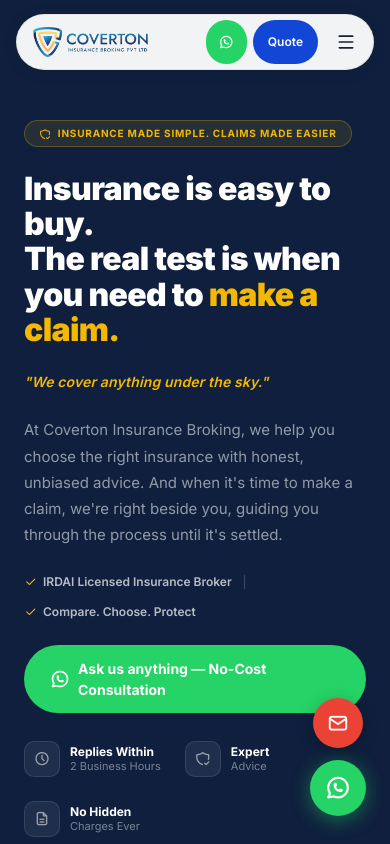
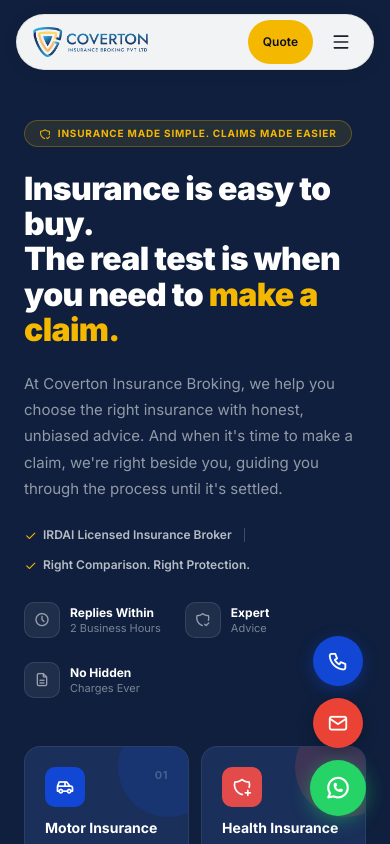
Before and after one commit to maheshdharma98/Coverton, a Next.js app: page / in a window 390 px wide. Shown: the top 844 px of the page. Built offline with nearby package versions, Linux system fonts and the light colour scheme.

Commit message:
New changes

```diff
--- a/app/about/page.tsx
+++ b/app/about/page.tsx
@@ -132,12 +132,6 @@
           <div style={{ position: 'absolute', width: 200, height: 200, borderRadius: '50%', left: '10%', bottom: -80, background: 'rgba(245,184,0,0.07)', pointerEvents: 'none' }} />
 
           <div style={{ position: 'relative', zIndex: 1, maxWidth: 1200, margin: '0 auto' }}>
-            {/* Breadcrumb */}
-            <div style={{ display: 'flex', alignItems: 'center', gap: 6, fontSize: 11, color: 'rgba(255,255,255,0.45)', marginBottom: 20 }}>
-              <a href="/" style={{ color: 'rgba(255,255,255,0.45)', textDecoration: 'none' }}>Home</a>
-              <i className="ti ti-chevron-right" style={{ fontSize: 10 }} />
-              <span>About Us</span>
-            </div>
 
             {/* Gold tag pill */}
             <div style={{ display: 'inline-flex', alignItems: 'center', gap: 5, background: '#F5B800', borderRadius: 20, padding: '4px 12px', marginBottom: 16 }}>
@@ -424,7 +418,7 @@
                 }}
               >
                 <i className="ti ti-category" style={{ fontSize: 16 }} />
-                Explore our products
+                Explore Insurance products
               </button>
             </div>
           </div>
--- a/app/claims/page.tsx
+++ b/app/claims/page.tsx
@@ -183,11 +183,6 @@
           <div style={{ position: 'absolute', width: 200, height: 200, borderRadius: '50%', left: '10%', bottom: -80, background: 'rgba(245,184,0,0.07)', pointerEvents: 'none' }} />
 
           <div style={{ position: 'relative', zIndex: 1, maxWidth: 1200, margin: '0 auto' }}>
-            {/* Breadcrumb */}
-            <p style={{ fontSize: 11, color: 'rgba(255,255,255,0.45)', marginBottom: 20 }}>
-              <a href="/" style={{ color: 'rgba(255,255,255,0.45)', textDecoration: 'none' }}>Home</a>
-              {' '}›{' '}Claims
-            </p>
 
             {/* Tag */}
             <div style={{ display: 'inline-flex', alignItems: 'center', gap: 6, background: '#F5B800', borderRadius: 20, padding: '4px 12px', marginBottom: 16 }}>
--- a/app/not-found.tsx
+++ b/app/not-found.tsx
@@ -49,7 +49,7 @@
             Page not found
           </h1>
           <p className="text-base leading-relaxed" style={{ color: "var(--ink3)" }}>
-            The page you're looking for doesn't exist or has been moved. Try heading back to the homepage or exploring our products.
+            The page you're looking for doesn't exist or has been moved. Try heading back to the homepage or exploring Insurance products.
           </p>
         </div>
 
--- a/app/products/page.tsx
+++ b/app/products/page.tsx
@@ -18,21 +18,25 @@
         {/* ── Hero ──────────────────────────────────────────────────────────── */}
         <section
           className="pt-32 pb-10 sm:pt-36 sm:pb-14 lg:pt-40 lg:pb-20 text-center"
-          style={{ background: "var(--ink)" }}
+          style={{ background: "#0f1f3d", position: "relative", overflow: "hidden" }}
         >
-          <div className="max-w-3xl mx-auto px-4 sm:px-6 flex flex-col items-center gap-4">
+          {/* Decorative blobs */}
+          <div style={{ position: "absolute", width: 300, height: 300, borderRadius: "50%", right: -80, top: -80, background: "rgba(18,71,214,0.15)", pointerEvents: "none" }} />
+          <div style={{ position: "absolute", width: 200, height: 200, borderRadius: "50%", left: "10%", bottom: -80, background: "rgba(245,184,0,0.07)", pointerEvents: "none" }} />
+
+          <div className="max-w-3xl mx-auto px-4 sm:px-6 flex flex-col items-center gap-4" style={{ position: "relative", zIndex: 1 }}>
             <span
               className="text-xs font-bold uppercase tracking-widest px-3 py-1 rounded-full"
-              style={{ background: "rgba(255,255,255,0.08)", color: "#1E90FF" }}
+              style={{ background: "rgba(255,255,255,0.08)", color: "#F5B800" }}
             >
-              Our products
+              Insurance products
             </span>
-            <h1 className="text-2xl sm:text-3xl lg:text-5xl font-black text-white">
-              13 ways to stay{" "}
-              <span style={{ color: "var(--gold)" }}>protected.</span>
+            <h1 className="text-2xl sm:text-2xl lg:text-4xl font-black text-white">
+              Protection for Every Individual.{" "}
+              <span style={{ color: "#F5B800" }}>Solution for Every Business.</span>
             </h1>
             <p className="text-sm sm:text-base max-w-lg" style={{ color: "rgba(255,255,255,0.55)" }}>
-              From motor to marine, health to surety — find the coverage that fits your life or business.
+              From personal insurance to commercial risk solutions, we make insurance simple by comparing options and helping you choose the coverage that best fits your needs.
             </p>
           </div>
         </section>
--- a/components/FloatingActions.tsx
+++ b/components/FloatingActions.tsx
@@ -6,6 +6,7 @@
   const waNumber = process.env.NEXT_PUBLIC_WHATSAPP_NUMBER ?? "";
   const [waHover, setWaHover] = useState(false);
   const [mailHover, setMailHover] = useState(false);
+  const [callHover, setCallHover] = useState(false);
 
   return (
     <div
@@ -21,6 +22,33 @@
       }}
       aria-label="Quick contact actions"
     >
+      {/* Call */}
+      <a
+        href="tel:+919566085116"
+        aria-label="Call us"
+        onMouseEnter={() => setCallHover(true)}
+        onMouseLeave={() => setCallHover(false)}
+        style={{
+          width: 50,
+          height: 50,
+          borderRadius: "50%",
+          background: callHover ? "#1a6cbd" : "#1247D6",
+          display: "flex",
+          alignItems: "center",
+          justifyContent: "center",
+          boxShadow: "0 4px 16px rgba(18,71,214,0.4)",
+          transition: "background 0.2s ease, transform 0.2s ease",
+          transform: callHover ? "scale(1.1)" : "scale(1)",
+          textDecoration: "none",
+        }}
+      >
+        <i
+          className="ti ti-phone"
+          style={{ fontSize: 22, color: "#ffffff" }}
+          aria-hidden="true"
+        />
+      </a>
+
       {/* Email */}
       <a
         href="mailto:wecare@coverton.in"
--- a/components/layout/Navbar.tsx
+++ b/components/layout/Navbar.tsx
@@ -42,7 +42,7 @@
           backdropFilter: "blur(18px)",
           WebkitBackdropFilter: "blur(18px)",
           border: "1px solid rgba(0,0,0,0.07)",
-          padding: "5px 5px 5px 16px",
+          padding: "5px 10px 5px 16px",
           transition: "box-shadow 0.35s ease",
           boxShadow: scrolled ? "0 4px 28px rgba(0,0,0,0.12)" : "0 2px 16px rgba(0,0,0,0.08)",
         }}
@@ -73,35 +73,17 @@
 
         {/* Right CTAs */}
         <div className="flex items-center gap-1.5 flex-shrink-0">
-          <a
-            href={`https://wa.me/${process.env.NEXT_PUBLIC_WHATSAPP_NUMBER ?? ""}`}
-            target="_blank"
-            rel="noopener noreferrer"
-            className="flex items-center gap-1.5 rounded-full font-semibold text-white min-h-[44px]"
-            style={{
-              background: "#25D366",
-              padding: "7px 13px",
-              fontSize: 12,
-              transition: "all 0.3s ease",
-            }}
-            onMouseEnter={e => (e.currentTarget.style.background = "#20BA5A")}
-            onMouseLeave={e => (e.currentTarget.style.background = "#25D366")}
-            aria-label="Contact us on WhatsApp"
-          >
-            <i className="ti ti-brand-whatsapp" style={{ fontSize: 15 }} aria-hidden="true" />
-            <span className="hidden md:inline">WhatsApp Us</span>
-          </a>
-
           <Link
             href="/products"
-            className="flex items-center rounded-full font-semibold text-white transition-all duration-300 min-h-[44px]"
+            className="flex items-center rounded-full font-semibold transition-all duration-300 min-h-[44px]"
             style={{
-              background: "#1247D6",
+              background: "#F5B800",
+              color: "#0A0F1E",
               padding: "7px 15px",
               fontSize: 12,
             }}
-            onMouseEnter={e => (e.currentTarget.style.background = "#0e3ab0")}
-            onMouseLeave={e => (e.currentTarget.style.background = "#1247D6")}
+            onMouseEnter={e => (e.currentTarget.style.background = "#e0a800")}
+            onMouseLeave={e => (e.currentTarget.style.background = "#F5B800")}
           >
             <span className="hidden sm:inline">Get a quote</span>
             <span className="sm:hidden">Quote</span>
--- a/components/sections/BentoHero.tsx
+++ b/components/sections/BentoHero.tsx
@@ -382,20 +382,6 @@
               <span style={{ color: "#F5B800" }}>make a claim.</span>
             </h1>
 
-            {/* Brand tagline */}
-            <p
-              style={{
-                fontSize: 14,
-                fontWeight: 600,
-                fontStyle: "italic",
-                color: "#F5B800",
-                margin: 0,
-                letterSpacing: "0.01em",
-              }}
-            >
-              "We cover anything under the sky."
-            </p>
-
             {/* Body */}
             <p
               style={{
@@ -461,47 +447,8 @@
                   style={{ fontSize: 13, color: "#F5B800" }}
                   aria-hidden="true"
                 />
-                Compare. Choose. Protect
+                Right Comparison. Right Protection.
               </span>
-            </div>
-
-            {/* CTA */}
-            <div>
-              <a
-                href={`https://wa.me/${waNumber}`}
-                target="_blank"
-                rel="noopener noreferrer"
-                style={{
-                  display: "inline-flex",
-                  alignItems: "center",
-                  gap: 8,
-                  background: "#25D366",
-                  color: "#ffffff",
-                  borderRadius: 50,
-                  padding: "13px 26px",
-                  fontSize: 14,
-                  fontWeight: 700,
-                  textDecoration: "none",
-                  minHeight: 48,
-                  transition: "background 0.2s ease",
-                }}
-                onMouseEnter={e =>
-                  ((e.currentTarget as HTMLAnchorElement).style.background =
-                    "#1ebe59")
-                }
-                onMouseLeave={e =>
-                  ((e.currentTarget as HTMLAnchorElement).style.background =
-                    "#25D366")
-                }
-                aria-label="Ask us anything on WhatsApp — No-Cost Consultation"
-              >
-                <i
-                  className="ti ti-brand-whatsapp"
-                  style={{ fontSize: 20 }}
-                  aria-hidden="true"
-                />
-                Ask us anything — No-Cost Consultation
-              </a>
             </div>
 
             {/* Stats row */}
--- a/components/sections/ProductsGrid.tsx
+++ b/components/sections/ProductsGrid.tsx
@@ -387,7 +387,17 @@
   const [openIndex, setOpenIndex] = useState<number | null>(null);
 
   return (
-    <section style={{ background: "#F0F4FA", width: "100%", paddingTop: 30, paddingBottom: 64 }}>
+    <section style={{ background: "#F0F4FA", width: "100%", paddingTop: 30, paddingBottom: 64, position: "relative", overflow: "hidden" }}>
+      {/* Decorative blobs — light version of hero blobs */}
+      <div style={{ position: "absolute", width: 600, height: 600, borderRadius: "50%", right: -160, top: -160, background: "rgba(18,71,214,0.055)", pointerEvents: "none" }} />
+      <div style={{ position: "absolute", width: 400, height: 400, borderRadius: "50%", left: -100, bottom: -120, background: "rgba(245,184,0,0.07)", pointerEvents: "none" }} />
+      <div style={{ position: "absolute", width: 300, height: 300, borderRadius: "50%", left: "55%", top: "38%", background: "rgba(18,71,214,0.035)", pointerEvents: "none" }} />
+      <div style={{ position: "absolute", width: 220, height: 220, borderRadius: "50%", left: "28%", top: -60, background: "rgba(245,184,0,0.06)", pointerEvents: "none" }} />
+      <div style={{ position: "absolute", width: 180, height: 180, borderRadius: "50%", right: "18%", top: "52%", background: "rgba(245,184,0,0.055)", pointerEvents: "none" }} />
+      <div style={{ position: "absolute", width: 260, height: 260, borderRadius: "50%", left: "42%", bottom: -80, background: "rgba(18,71,214,0.04)", pointerEvents: "none" }} />
+      <div style={{ position: "absolute", width: 140, height: 140, borderRadius: "50%", left: "12%", top: "28%", background: "rgba(18,71,214,0.045)", pointerEvents: "none" }} />
+      <div style={{ position: "absolute", width: 100, height: 100, borderRadius: "50%", right: "6%", bottom: "18%", background: "rgba(245,184,0,0.08)", pointerEvents: "none" }} />
+
       <style>{`
         .pg-bento { display: block }
         .pg-accordion { display: none }
@@ -404,9 +414,20 @@
           to { opacity: 1; transform: translateY(0) }
         }
         .pg-acc-body { animation: pgFadeIn 0.2s ease }
+        .pg-section-dots {
+          position: absolute;
+          inset: 0;
+          background-image: radial-gradient(circle, rgba(18,71,214,0.09) 1px, transparent 1px);
+          background-size: 28px 28px;
+          pointer-events: none;
+          z-index: 0;
+        }
       `}</style>
 
-      <div style={{ maxWidth: 1200, margin: "0 auto", padding: "0 24px" }}>
+      {/* Dot grid */}
+      <div className="pg-section-dots" />
+
+      <div style={{ maxWidth: 1200, margin: "0 auto", padding: "0 24px", position: "relative", zIndex: 1 }}>
 
         {/* Header */}
         {showHeader && (
@@ -561,7 +582,7 @@
               onMouseLeave={e => (e.currentTarget.style.background = "#1247D6")}
             >
               <i className="ti ti-category" style={{ fontSize: 16 }} aria-hidden="true" />
-              View all 13 categories
+              View all categories
               <i className="ti ti-arrow-right" style={{ fontSize: 14 }} aria-hidden="true" />
             </button>
           </div>
@@ -589,7 +610,7 @@
               }}
             >
               <i className="ti ti-category" aria-hidden="true" />
-              Browse all 13 categories
+              Browse all categories
               <i className="ti ti-arrow-right" aria-hidden="true" />
             </button>
           </div>
--- a/components/sections/UserStory.tsx
+++ b/components/sections/UserStory.tsx
@@ -304,7 +304,7 @@
           </div>
           <p className="text-[8px] font-semibold" style={{ color: "#1a0dab" }}>Coverton Insurance — Get a Quote in 2 Minutes</p>
           <p className="text-[7px]" style={{ color: "#006621" }}>www.covertoninsurance.in</p>
-          <p className="text-[7px]" style={{ color: "#545454" }}>IRDAI registered. 13 categories. Fast claim settlement.</p>
+          <p className="text-[7px]" style={{ color: "#545454" }}>IRDAI registered. Fast claim settlement.</p>
         </div>
 
         {/* Organic #1 */}
@@ -373,7 +373,7 @@
       {/* Mini hero */}
       <div className="px-2.5 py-2" style={{ background: "#0A0F1E" }}>
         <p className="text-[8px] font-black text-white leading-tight">Insurance that actually <span style={{ color: "#F5B800" }}>works</span> for you.</p>
-        <p className="text-[6px] mt-0.5" style={{ color: "rgba(255,255,255,0.5)" }}>13 categories. Fast claims. Real advisors.</p>
+        <p className="text-[6px] mt-0.5" style={{ color: "rgba(255,255,255,0.5)" }}>Fast claims. Real advisors.</p>
         <div className="mt-1.5 flex gap-1">
           <span className="text-[6px] px-2 py-0.5 rounded-full font-bold" style={{ background: "#F5B800", color: "#0A0F1E" }}>Get quote</span>
           <span className="text-[6px] px-2 py-0.5 rounded-full" style={{ border: "1px solid rgba(255,255,255,0.2)", color: "rgba(255,255,255,0.6)" }}>Learn more</span>
@@ -382,7 +382,7 @@
 
       {/* Products section */}
       <div style={{ background: "#0f1f3d", flex: 1, padding: "6px 8px 8px" }}>
-        <p className="text-[6.5px] font-bold text-white mb-0.5">Our Products</p>
+        <p className="text-[6.5px] font-bold text-white mb-0.5">Insurance Products</p>
         <div className="grid grid-cols-2 gap-1">
           {MINI_PRODUCTS.map(({ label, icon, color }) => (
             <div
```
